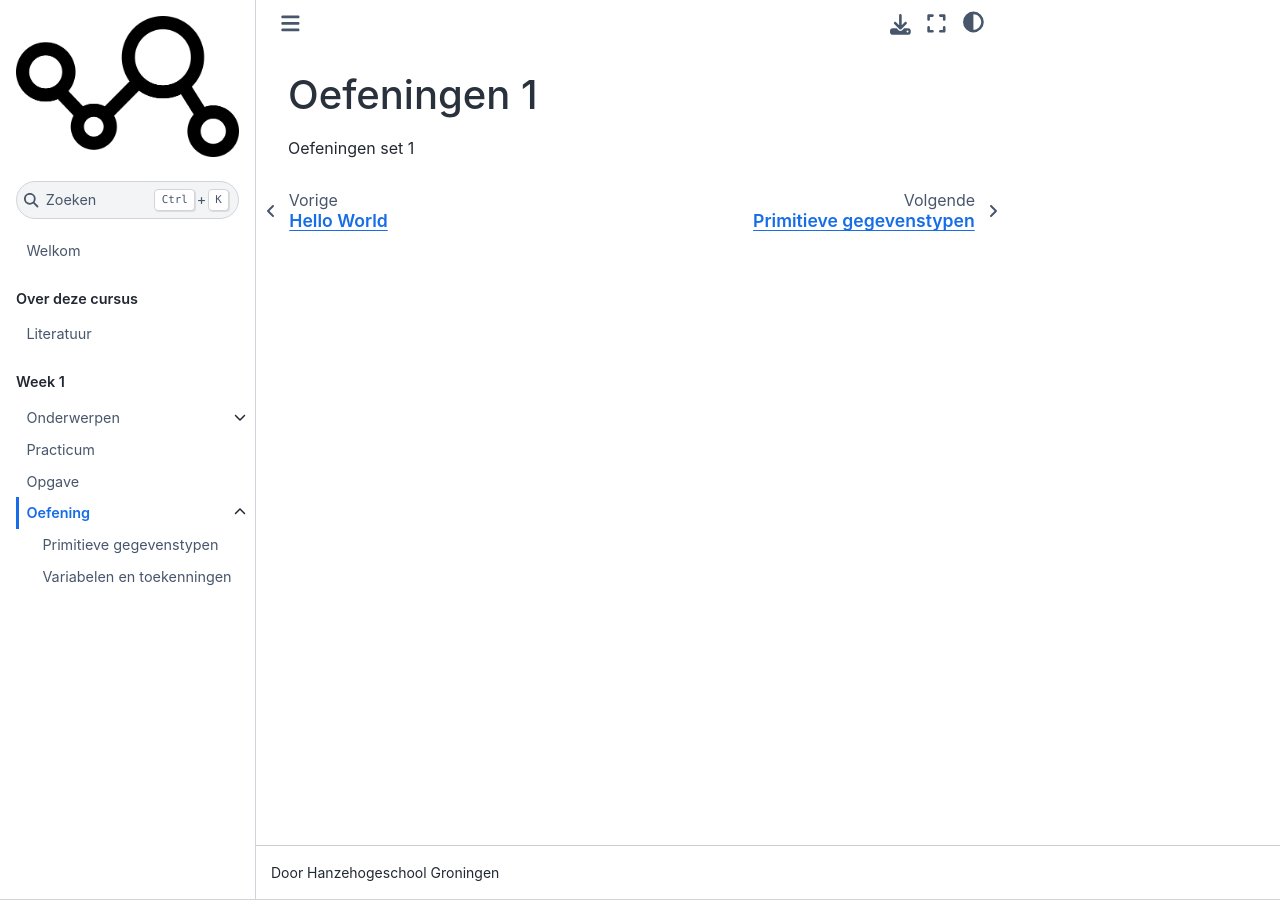
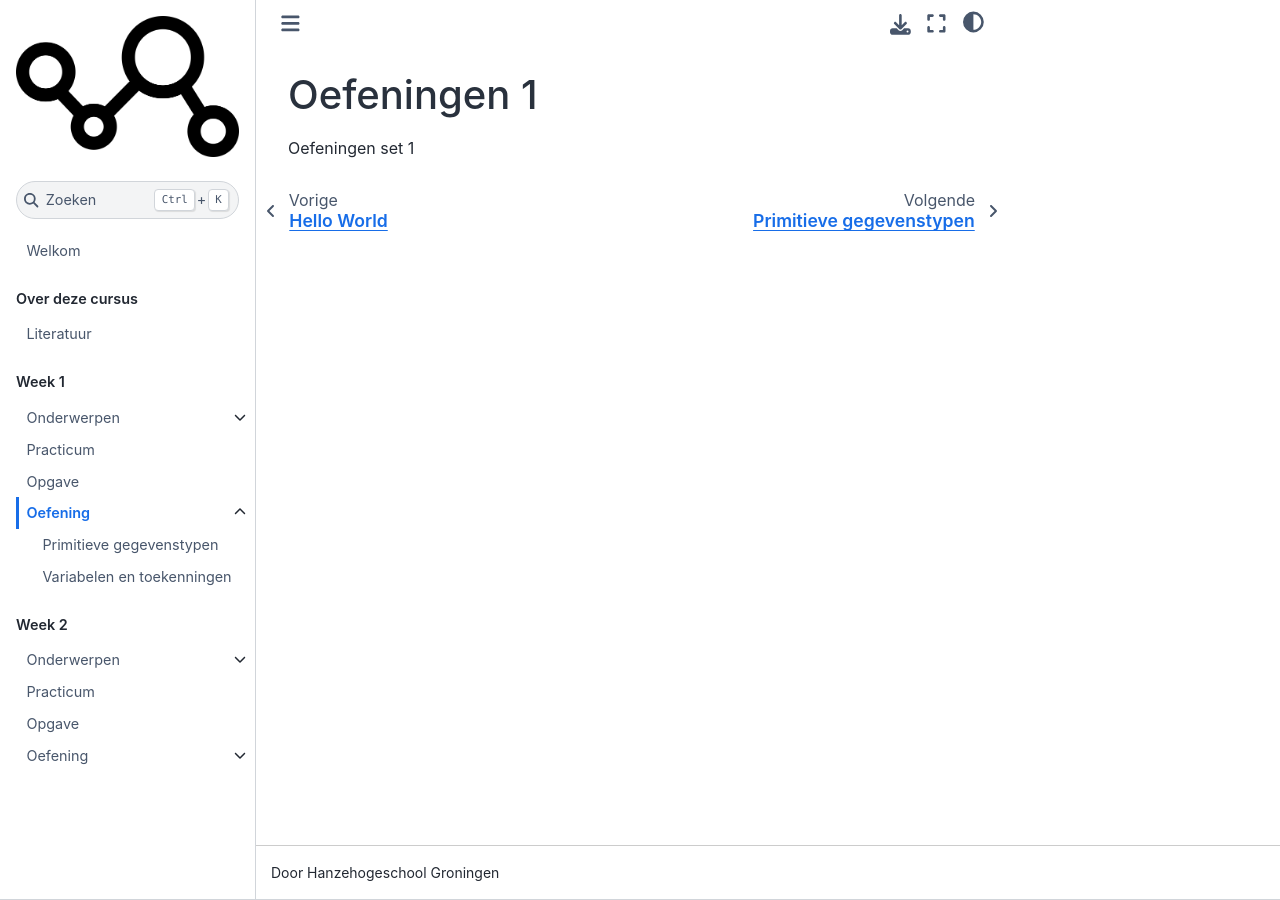
Before and after one commit to hanze-hbo-ict/OOP, a Jupyter Book: the page built from course/ex_1.md, in a window 1280 px wide. Built offline with Jupyter Book 1.0.4 settings and Sphinx 7.4.7 and the Sphinx Book theme 1.1.4, drawn with Linux system fonts in a browser that asks for light colours; pages that are not in the unit, such as notebooks, are missing from menus; some of the changed lines change nothing that is shown.

Commit message:
Week 2 to toc

```diff
--- a/_toc.yml
+++ b/_toc.yml
@@ -27,3 +27,24 @@ parts:
     sections:
     - file: exercises/8-9_primitive_data
     - file: exercises/9a-9_variables_assignment
+
+- caption: Week 2
+  chapters:
+  - file: course/week_2
+    title: Onderwerpen
+    sections:
+    - file: topics/2a1_methoden
+      title: Methoden
+    - file: topics/2a2_methoden_en_testen
+      title: Methoden en testen
+    - file: topics/2b_condities_en_logica
+      title: Condities en logica
+  - file: exercises/debuggen_en_methoden
+    title: Practicum
+  - file: problems/calculator/index
+    title: Opgave
+  - file: course/ex_2
+    title: Oefening
+    sections:
+    - file: exercises/12_12_if_statements
+      title: Condities
```
